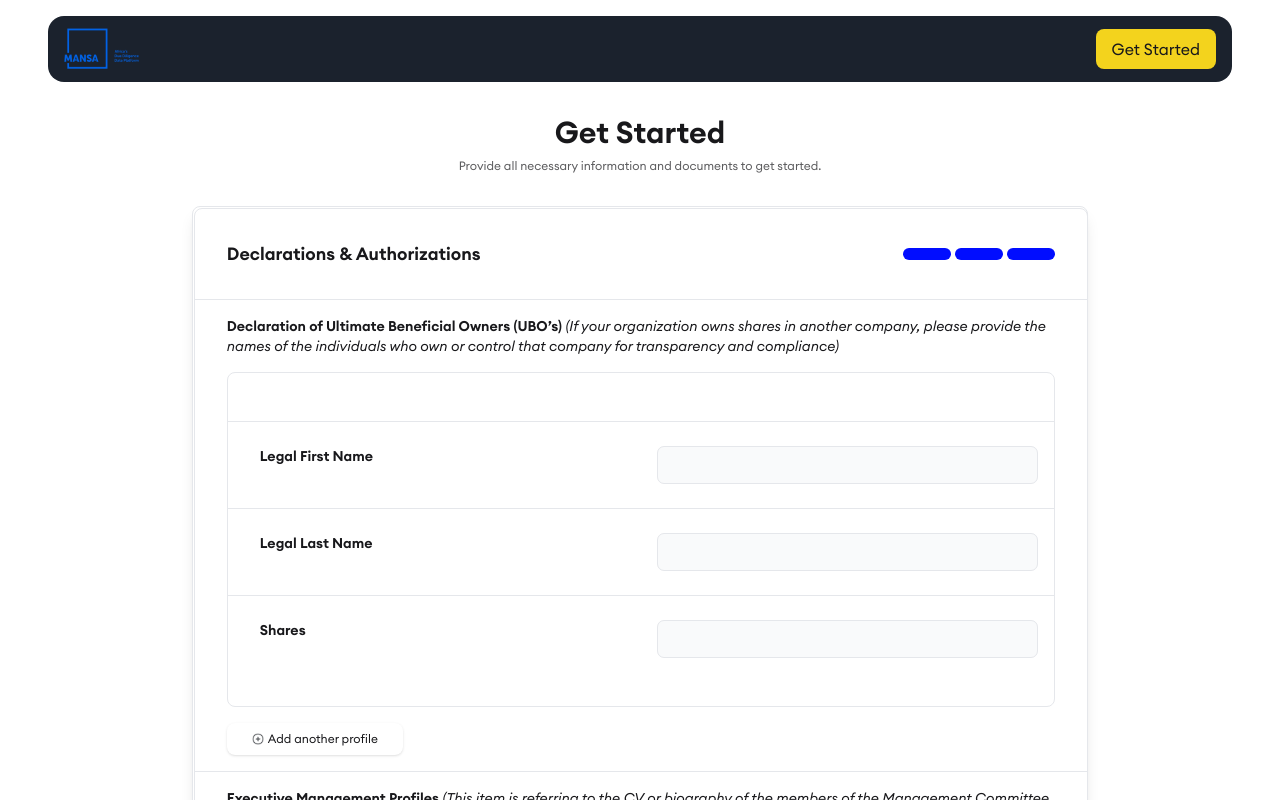
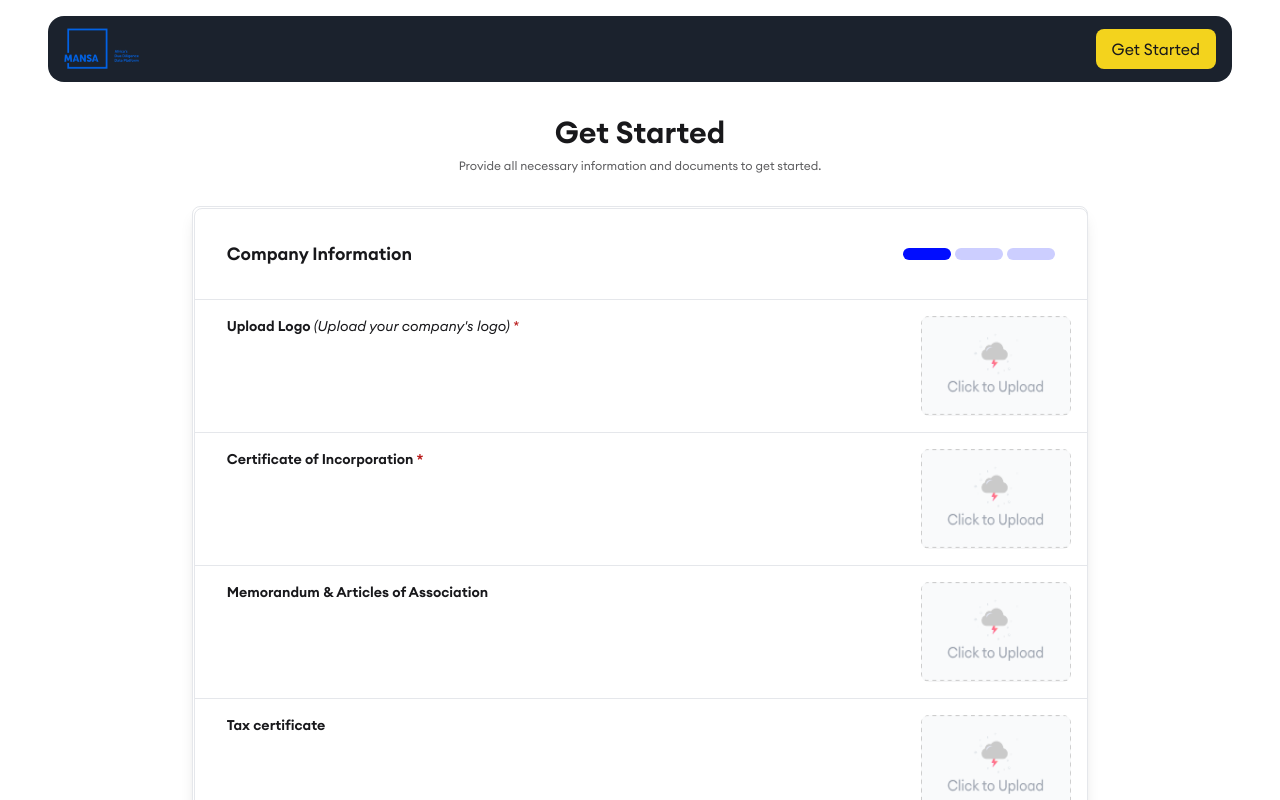
Before and after one commit to Gratis-digital-world/mansa-africa, a Next.js app: page /start in a window 1280 px wide. Shown: the top 800 px of the page. Built offline with nearby package versions, Linux system fonts and the light colour scheme.

Commit message:
upload file set

```diff
--- a/components/GetStartedForm/Stage1.jsx
+++ b/components/GetStartedForm/Stage1.jsx
@@ -11,7 +11,7 @@ function Stage1() {
   return (
     <div
       data-step
-      className=" app-form w-full m-[0.05rem] rounded-lg border-[0.025rem] pb-4"
+      className="active app-form w-full m-[0.05rem] rounded-lg border-[0.025rem] pb-4"
     >
       <FormProgress1 />
 
--- a/components/GetStartedForm/Stage3.jsx
+++ b/components/GetStartedForm/Stage3.jsx
@@ -26,7 +26,7 @@ function Stage3() {
   return (
     <div
       data-step
-      className="active app-form w-full m-[0.05rem] rounded-lg border-[0.025rem] pb-4"
+      className="app-form w-full m-[0.05rem] rounded-lg border-[0.025rem] pb-4"
     >
       <FormProgress3 />
 
```
